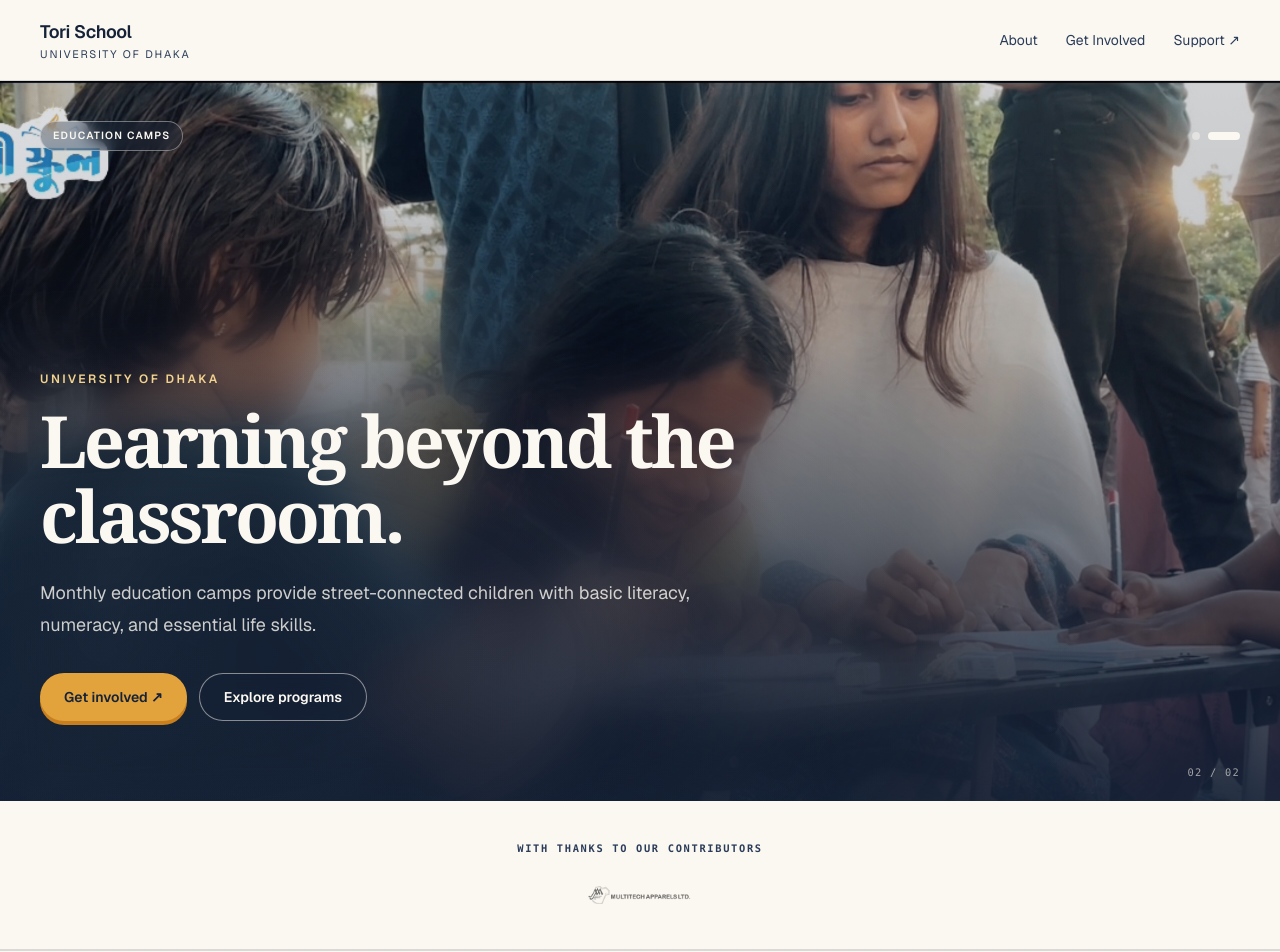
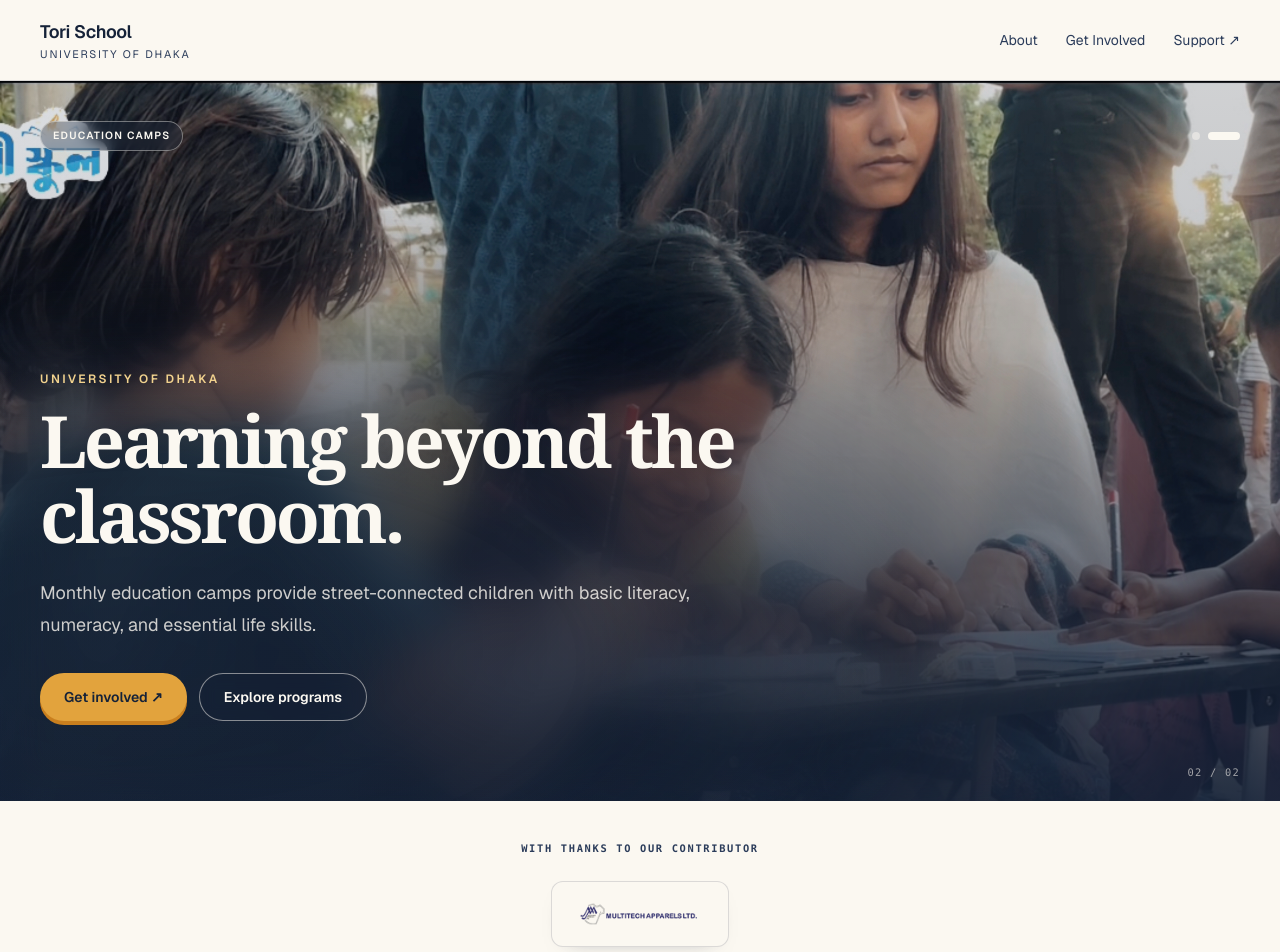
Before and after one commit to irfanAbir1231/torischool, a Next.js app: page / in a window 1280 px wide. Shown: the top 952 px of the page. Built offline with nearby package versions, Linux system fonts and the light colour scheme.

Commit message:
fix: clarify contributor label and logo card

```diff
--- a/src/components/sections/Contributors.tsx
+++ b/src/components/sections/Contributors.tsx
@@ -6,9 +6,11 @@ export function Contributors() {
   return (
     <section className="border-b border-line bg-cream py-8 sm:py-10">
       <Container>
-        <p className="text-center font-mono text-[0.65rem] font-semibold uppercase tracking-[0.16em] text-muted">With thanks to our contributors</p>
-        <div className="mt-6 flex items-center justify-center opacity-70 grayscale">
-          <Image src="/images/photo_supporter_01.png" alt="Tori School contributor" width={292} height={42} className="h-7 w-auto object-contain" />
+        <p className="text-center font-mono text-[0.65rem] font-semibold uppercase tracking-[0.16em] text-muted">With thanks to our contributor</p>
+        <div className="mt-6 flex items-center justify-center">
+          <div className="rounded-xl border border-line bg-cream px-7 py-4 shadow-[0_8px_22px_-18px_rgba(21,34,56,.55)]">
+            <Image src="/images/photo_supporter_01.png" alt="Tori School contributor" width={292} height={42} className="h-8 w-auto object-contain" />
+          </div>
         </div>
       </Container>
     </section>
```
